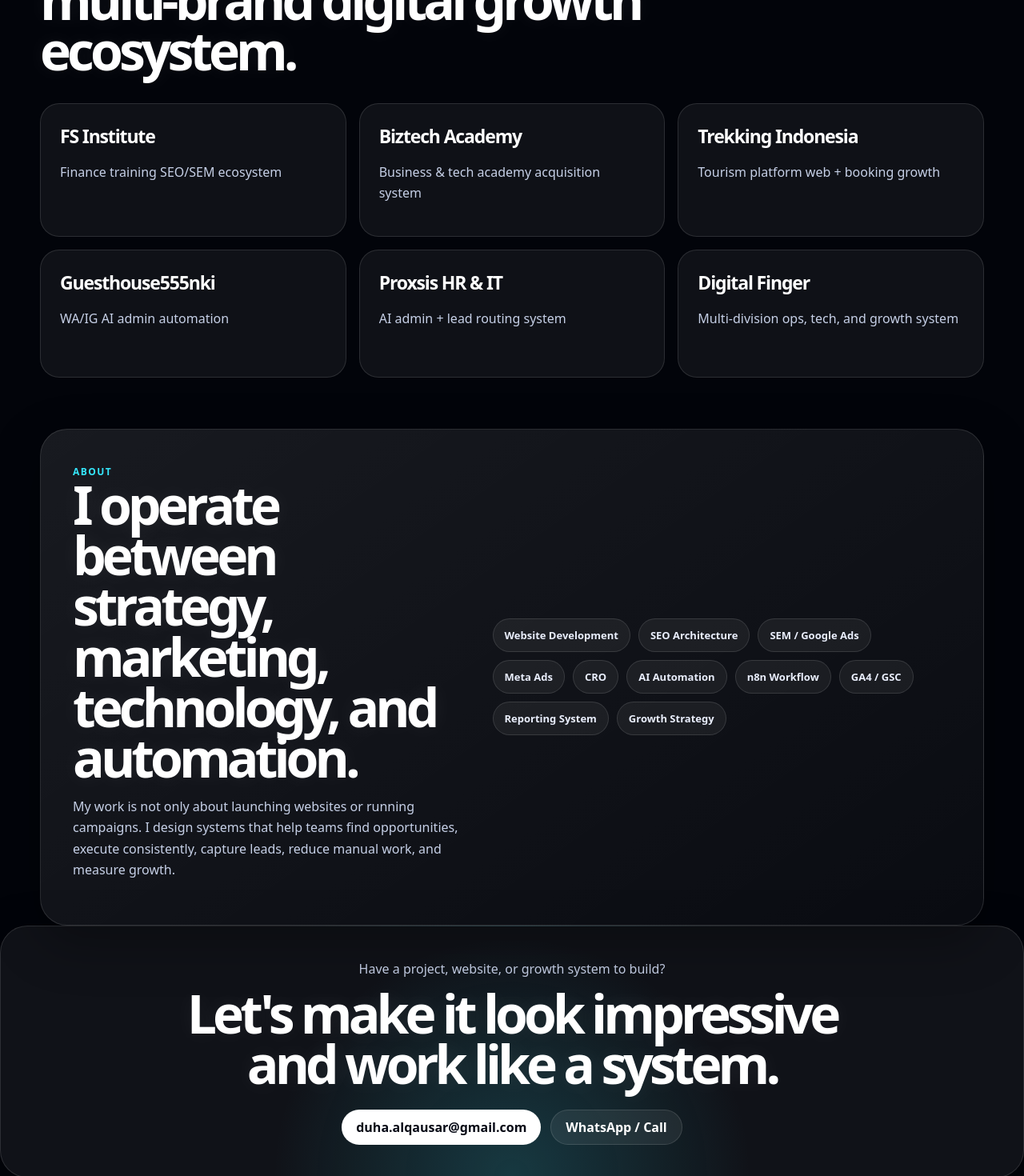
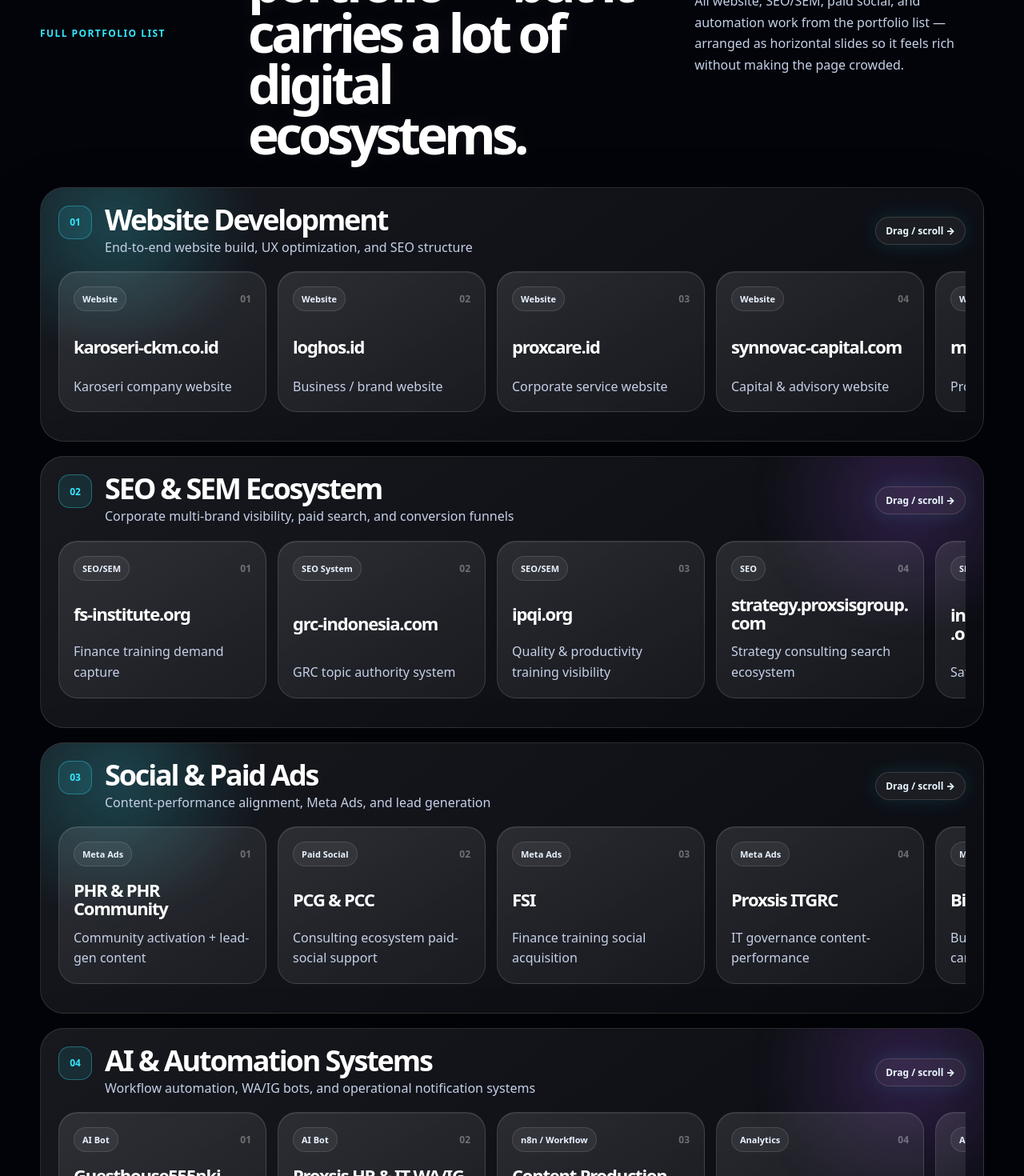
Before and after one commit to Duha-alqausar/duha-portfolio, a React (Vite) app: page / in a window 1280 px wide. Shown: the part 3920-5390 px from the top of the page at 80% size. Built offline with nearby package versions, Linux system fonts and the light colour scheme.

Commit message:
style: add portfolio carousel and space contact CTA

```diff
--- a/src/App.css
+++ b/src/App.css
@@ -91,16 +91,33 @@
 .flow-diagram { display:grid; grid-template-columns:repeat(2, 1fr); gap:12px; }
 .flow-node { min-height: 76px; display:flex; align-items:center; gap:13px; padding: 16px; border-radius:18px; border:1px solid var(--line); background:rgba(255,255,255,.055); color:#fff; font-weight:800; }
 .flow-node b { color:var(--cyan); font-size:12px; }
-.mini-grid { display:grid; grid-template-columns: repeat(3, 1fr); gap: 16px; }
-.mini-grid article { min-height: 160px; border:1px solid var(--line); border-radius:24px; padding: 24px; background:rgba(255,255,255,.055); }
-.mini-grid h3 { margin:0 0 10px; font-size:23px; letter-spacing:-.05em; }
-.mini-grid p, .about-copy p, .contact-section p { color:var(--muted); line-height:1.65; }
+.portfolio-title { align-items:center; }
+.portfolio-carousel { display:grid; gap: 18px; }
+.portfolio-row { position:relative; overflow:hidden; border:1px solid var(--line); border-radius:30px; background:linear-gradient(145deg, rgba(255,255,255,.085), rgba(255,255,255,.032)); padding: 22px; box-shadow:0 24px 70px rgba(0,0,0,.28); }
+.portfolio-row:before { content:''; position:absolute; inset:-30% auto auto -10%; width:36%; height:90%; border-radius:50%; background:radial-gradient(circle, rgba(53,231,255,.22), transparent 68%); filter:blur(18px); pointer-events:none; }
+.portfolio-row:nth-child(even):before { left:auto; right:-10%; background:radial-gradient(circle, rgba(168,85,247,.22), transparent 68%); }
+.portfolio-row-head { position:relative; z-index:1; display:flex; align-items:flex-start; gap: 16px; margin-bottom: 16px; }
+.portfolio-row-head > span { flex:0 0 auto; width:42px; height:42px; border-radius:14px; display:grid; place-items:center; border:1px solid rgba(53,231,255,.34); background:rgba(53,231,255,.10); color:var(--cyan); font-weight:900; font-size:12px; }
+.portfolio-row-head > div { flex:1; min-width:0; }
+.portfolio-row-head em { flex:0 0 auto; align-self:center; font-style:normal; color:#eaf7ff; border:1px solid rgba(255,255,255,.14); background:rgba(255,255,255,.06); border-radius:999px; padding:8px 12px; font-size:12px; font-weight:900; box-shadow:0 0 26px rgba(53,231,255,.12); }
+.portfolio-row-head h3 { margin:0 0 4px; font-size: clamp(24px, 3vw, 36px); line-height:1; letter-spacing:-.06em; }
+.portfolio-row-head p { margin:0; color:var(--muted); line-height:1.55; }
+.portfolio-track { position:relative; z-index:1; display:grid; grid-auto-flow:column; grid-auto-columns:minmax(260px, 22vw); gap:14px; overflow-x:auto; overscroll-behavior-inline:contain; scroll-snap-type:x proximity; padding: 2px 2px 14px; scrollbar-color: rgba(53,231,255,.55) rgba(255,255,255,.08); }
+.portfolio-track a, .portfolio-track > div { min-width:0; }
+.portfolio-slide { min-height: 176px; height:100%; display:flex; flex-direction:column; justify-content:space-between; border:1px solid rgba(255,255,255,.13); border-radius:24px; padding: 18px; background:linear-gradient(150deg, rgba(255,255,255,.105), rgba(255,255,255,.042)); box-shadow: inset 0 1px 0 rgba(255,255,255,.08); scroll-snap-align:start; transition: transform .22s ease, border-color .22s ease, background .22s ease; }
+.portfolio-slide:hover { transform: translateY(-4px); border-color:rgba(53,231,255,.45); background:linear-gradient(150deg, rgba(53,231,255,.13), rgba(168,85,247,.075)); }
+.slide-top { display:flex; align-items:center; justify-content:space-between; gap: 12px; margin-bottom: 18px; }
+.slide-top span { max-width:72%; overflow:hidden; text-overflow:ellipsis; white-space:nowrap; padding:7px 10px; border-radius:999px; border:1px solid rgba(255,255,255,.12); background:rgba(255,255,255,.06); color:#eaf2ff; font-size:11px; font-weight:900; }
+.slide-top b { color:rgba(255,255,255,.35); font-size:12px; }
+.portfolio-slide h4 { margin:0 0 12px; font-size:22px; line-height:1.05; letter-spacing:-.055em; overflow-wrap:anywhere; }
+.portfolio-slide p, .about-copy p, .contact-section p { color:var(--muted); line-height:1.6; margin:0; }
 .about { display:grid; grid-template-columns:.92fr 1.08fr; gap: 36px; align-items:center; }
 .skill-cloud { display:flex; flex-wrap:wrap; gap: 10px; }
 .skill-cloud span { padding: 11px 14px; border-radius:999px; border:1px solid var(--line); background:rgba(255,255,255,.055); color:#e9eefc; font-weight:800; font-size:13px; }
-.contact-section { text-align:center; margin-bottom: 64px; background: radial-gradient(circle at 50% 100%, rgba(53,231,255,.18), transparent 42%), rgba(255,255,255,.06); }
-.contact-section p { margin:0 0 10px; }
-.contact-section h2 { max-width: 820px; margin:0 auto 26px; }
+.contact-shell { padding-top: 80px; padding-bottom: 80px; }
+.contact-section { text-align:center; padding: 70px 40px 72px; background: radial-gradient(circle at 50% 100%, rgba(53,231,255,.18), transparent 42%), linear-gradient(145deg, rgba(255,255,255,.09), rgba(255,255,255,.035)); }
+.contact-section p { margin:0 0 14px; }
+.contact-section h2 { max-width: 820px; margin:0 auto 30px; }
 .contact-section div { display:flex; justify-content:center; gap:12px; flex-wrap:wrap; }
 .contact-section a { min-height:44px; padding:0 18px; display:inline-flex; align-items:center; border-radius:999px; background:#fff; color:#050814; font-weight:900; }
 .contact-section a:nth-child(2) { background:rgba(255,255,255,.07); color:#fff; border:1px solid var(--line); }
@@ -111,6 +128,9 @@
   .hero, .showcase-card, .system-card, .about, .section-title { grid-template-columns:1fr; }
   .hero { padding-top: 44px; }
   .stats-panel, .mini-grid { grid-template-columns:repeat(2,1fr); }
+  .portfolio-track { grid-auto-columns:minmax(235px, 44vw); }
+  .portfolio-row-head { flex-wrap:wrap; }
+  .portfolio-row-head em { margin-left:58px; }
   .showcase-card { min-height:auto; }
   .showcase-media { min-height:380px; }
 }
@@ -119,6 +139,9 @@
   .book { padding: 0 13px; }
   h1 { font-size: 46px; max-width: 100%; }
   .stats-panel, .mini-grid, .flow-diagram { grid-template-columns:1fr; }
+  .portfolio-row { padding:18px; }
+  .portfolio-track { grid-auto-columns:minmax(220px, 78vw); }
+  .portfolio-row-head em { margin-left:0; }
   .showcase-copy, .system-card, .about, .contact-section { padding: 28px; }
   .showcase-media { padding: 18px; min-height: 300px; }
   .showcase-media img { height: 250px; transform:none; }
--- a/src/App.tsx
+++ b/src/App.tsx
@@ -40,16 +40,120 @@
   }
 ]
 
-const miniProjects = [
-  ['FS Institute', 'Finance training SEO/SEM ecosystem'],
-  ['Biztech Academy', 'Business & tech academy acquisition system'],
-  ['Trekking Indonesia', 'Tourism platform web + booking growth'],
-  ['Guesthouse555nki', 'WA/IG AI admin automation'],
-  ['Proxsis HR & IT', 'AI admin + lead routing system'],
-  ['Digital Finger', 'Multi-division ops, tech, and growth system']
+
+type PortfolioItem = {
+  name: string
+  desc: string
+  type: string
+  href?: string
+}
+
+const portfolioGroups: { label: string; kicker: string; items: PortfolioItem[] }[] = [
+  {
+    label: 'Website Development',
+    kicker: 'End-to-end website build, UX optimization, and SEO structure',
+    items: [
+      ['karoseri-ckm.co.id', 'Karoseri company website', 'Website'],
+      ['loghos.id', 'Business / brand website', 'Website'],
+      ['proxcare.id', 'Corporate service website', 'Website'],
+      ['synnovac-capital.com', 'Capital & advisory website', 'Website'],
+      ['miminku.id', 'Product / brand website', 'Website'],
+      ['tamtam.co.id', 'Business website', 'Website'],
+      ['parakerja.com', 'Career / job ecosystem', 'Website'],
+      ['fs-institute.org', 'Finance training platform', 'Website + SEO'],
+      ['suarakampus.com', 'Media / campus publication', 'Website'],
+      ['mustafamotor.com', 'Automotive business website', 'Website'],
+      ['trekking.id', 'Tourism platform + booking growth', 'Website + Growth'],
+      ['inetz.com', 'Digital / technology website', 'Website'],
+      ['talkactive.co.id', 'Training / communication platform', 'Website + SEO']
+    ].map(([name, desc, type]) => ({ name, desc, type, href: `https://${name}` }))
+  },
+  {
+    label: 'SEO & SEM Ecosystem',
+    kicker: 'Corporate multi-brand visibility, paid search, and conversion funnels',
+    items: [
+      ['fs-institute.org', 'Finance training demand capture', 'SEO/SEM'],
+      ['grc-indonesia.com', 'GRC topic authority system', 'SEO System'],
+      ['ipqi.org', 'Quality & productivity training visibility', 'SEO/SEM'],
+      ['strategy.proxsisgroup.com', 'Strategy consulting search ecosystem', 'SEO'],
+      ['indonesiasafetycenter.org', 'Safety training acquisition', 'SEO/SEM'],
+      ['petrotrainingasia.com', 'Petroleum training demand generation', 'SEO/SEM'],
+      ['synergysolusi.com', 'HSE consulting growth engine', 'SEO + Growth'],
+      ['environment-indonesia.com', 'Environment consulting visibility', 'SEO'],
+      ['it.proxsisgroup.com', 'IT consulting lead generation', 'SEO/SEM'],
+      ['itgid.org', 'IT governance community funnel', 'SEO/SEM'],
+      ['isoindonesiacenter.com', 'ISO certification training funnel', 'SEO/SEM'],
+      ['icicert.com', 'Certification ecosystem visibility', 'SEO'],
+      ['biztechacademy.id', 'Business & tech academy acquisition', 'SEO/Paid'],
+      ['digital.proxsisgroup.com', 'Digital service search ecosystem', 'SEO'],
+      ['hr.proxsisgroup.com', 'HR consulting/training discovery', 'SEO'],
+      ['talkactive.co.id', 'Communication training visibility', 'SEO/SEM']
+    ].map(([name, desc, type]) => ({ name, desc, type, href: `https://${name}` }))
+  },
+  {
+    label: 'Social & Paid Ads',
+    kicker: 'Content-performance alignment, Meta Ads, and lead generation',
+    items: [
+      ['PHR & PHR Community', 'Community activation + lead-gen content', 'Meta Ads'],
+      ['PCG & PCC', 'Consulting ecosystem paid-social support', 'Paid Social'],
+      ['FSI', 'Finance training social acquisition', 'Meta Ads'],
+      ['Proxsis ITGRC', 'IT governance content-performance', 'Meta Ads'],
+      ['Biztech Academy', 'Business & tech education campaigns', 'Meta Ads'],
+      ['Proxsis Digital', 'Digital service campaign ecosystem', 'Paid Social'],
+      ['Ecosystem Group', 'Multi-brand coordination', 'Strategy'],
+      ['SS K3', 'Safety training social demand', 'Meta Ads'],
+      ['IEC', 'Environment consulting campaign support', 'Meta Ads'],
+      ['Petro Training', 'Training lead generation', 'Meta Ads'],
+      ['ISC', 'Safety center content activation', 'Meta Ads'],
+      ['Guesthouse555nki', 'Hospitality campaign + automation support', 'Social + AI']
+    ].map(([name, desc, type]) => ({ name, desc, type }))
+  },
+  {
+    label: 'AI & Automation Systems',
+    kicker: 'Workflow automation, WA/IG bots, and operational notification systems',
+    items: [
+      ['Guesthouse555nki WA/IG AI Admin', 'Automated customer response + scalable interaction', 'AI Bot'],
+      ['Proxsis HR & IT WA/IG AI Admin', 'Lead response automation and admin workload reduction', 'AI Bot'],
+      ['Content Production Workflow', 'Automated project-management notification system', 'n8n / Workflow'],
+      ['Reporting Framework', 'KPI, SEO, ads, and growth report systemization', 'Analytics'],
+      ['CRM & Lead Flow Design', 'Routing, follow-up, and lead management flow', 'Automation']
+    ].map(([name, desc, type]) => ({ name, desc, type }))
+  }
 ]
 
 const skills = ['Website Development', 'SEO Architecture', 'SEM / Google Ads', 'Meta Ads', 'CRO', 'AI Automation', 'n8n Workflow', 'GA4 / GSC', 'Reporting System', 'Growth Strategy']
+
+
+function PortfolioCarousel() {
+  return (
+    <div className="portfolio-carousel">
+      {portfolioGroups.map((group, groupIndex) => (
+        <div className="portfolio-row" key={group.label}>
+          <div className="portfolio-row-head">
+            <span>{String(groupIndex + 1).padStart(2, '0')}</span>
+            <div>
+              <h3>{group.label}</h3>
+              <p>{group.kicker}</p>
+            </div>
+            <em>Drag / scroll →</em>
+          </div>
+          <div className="portfolio-track" aria-label={`${group.label} portfolio list`}>
+            {group.items.map((item, index) => {
+              const card = (
+                <article className="portfolio-slide">
+                  <div className="slide-top"><span>{item.type}</span><b>{String(index + 1).padStart(2, '0')}</b></div>
+                  <h4>{item.name}</h4>
+                  <p>{item.desc}</p>
+                </article>
+              )
+              return item.href ? <a href={item.href} target="_blank" rel="noreferrer" key={`${group.label}-${item.name}`}>{card}</a> : <div key={`${group.label}-${item.name}`}>{card}</div>
+            })}
+          </div>
+        </div>
+      ))}
+    </div>
+  )
+}
 
 function ProjectShowcase({ item, index }: { item: CaseStudy; index: number }) {
   return (
@@ -150,18 +254,12 @@
       </section>
 
       <section className="section mini-work">
-        <div className="section-title compact">
-          <span>More Ecosystem Work</span>
-          <h2>Not one-off execution. A multi-brand digital growth ecosystem.</h2>
+        <div className="section-title portfolio-title">
+          <span>Full Portfolio List</span>
+          <h2>Looks like one portfolio — but it carries a lot of digital ecosystems.</h2>
+          <p>All website, SEO/SEM, paid social, and automation work from the portfolio list — arranged as horizontal slides so it feels rich without making the page crowded.</p>
         </div>
-        <div className="mini-grid">
-          {miniProjects.map(([name, desc]) => (
-            <article key={name}>
-              <h3>{name}</h3>
-              <p>{desc}</p>
-            </article>
-          ))}
-        </div>
+        <PortfolioCarousel />
       </section>
 
       <section id="about" className="section about">
@@ -175,12 +273,14 @@
         </div>
       </section>
 
-      <section id="contact" className="contact-section">
-        <p>Have a project, website, or growth system to build?</p>
-        <h2>Let's make it look impressive and work like a system.</h2>
-        <div>
-          <a href="mailto:duha.alqausar@gmail.com">duha.alqausar@gmail.com</a>
-          <a href="tel:+6282284570795">WhatsApp / Call</a>
+      <section id="contact" className="section contact-shell">
+        <div className="contact-section">
+          <p>Have a project, website, or growth system to build?</p>
+          <h2>Let's make it look impressive and work like a system.</h2>
+          <div>
+            <a href="mailto:duha.alqausar@gmail.com">duha.alqausar@gmail.com</a>
+            <a href="tel:+6282284570795">WhatsApp / Call</a>
+          </div>
         </div>
       </section>
     </main>
```
